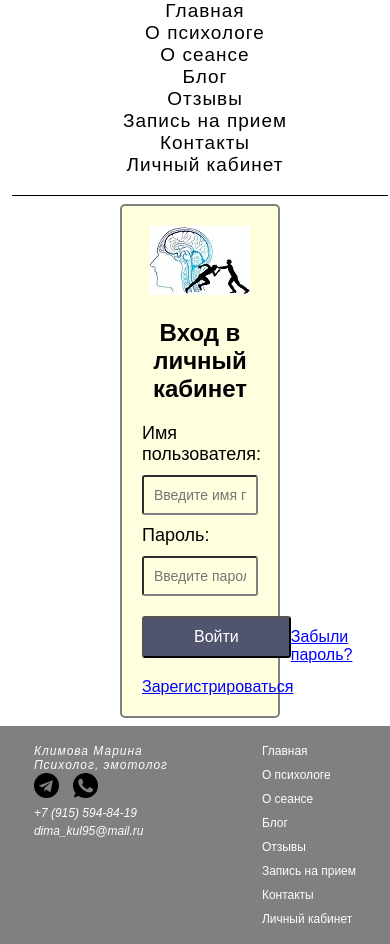
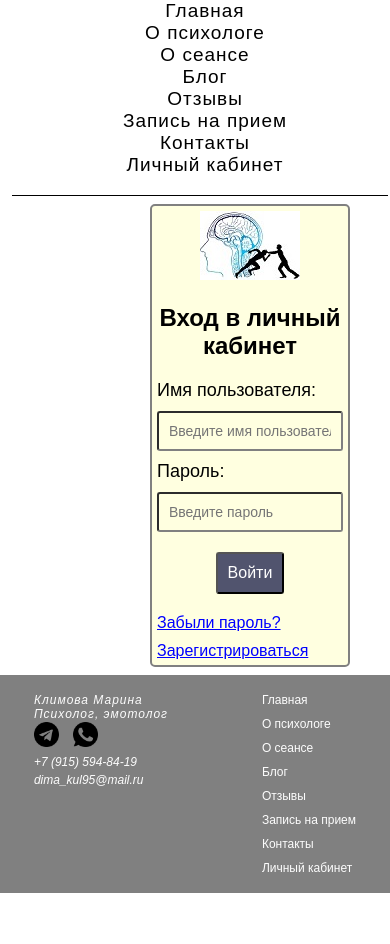
Before and after one commit to k-d-yu/Project_Graduation, a Django app: page /personal_account/login/ in a window 390 px wide; the page is wider, and only the part inside the window is pictured. Shown: the part 169-1113 px from the top of that part. After the commit the page ends 1062 px from the top of that part, so only its background shows below. Run offline with Django 4.2, Linux system fonts and the light colour scheme.

Commit message:
eighteenth

```diff
--- a/Project/main/static/css/style.css
+++ b/Project/main/static/css/style.css
@@ -473,6 +473,7 @@ body{
     align-items: center;
     margin-top: 2%;
     margin-bottom: 2%;
+    min-width: 500px;
 }
 
 .login_card{
@@ -787,7 +788,6 @@ body{
     cursor: pointer;
     border-radius: 10px;
     background: white;
-    width: 30%;
 }
 
 .photo_password button:hover{
@@ -813,7 +813,7 @@ body{
     list-style: none;
     margin: 0;
     padding: 0;
-    max-width: 50%;
+    /* max-width: 50%; */
     font-size: 18px;
 }
 
@@ -860,6 +860,7 @@ body{
     display: flex;
     align-items: baseline;
     justify-content: center;
+    flex-wrap: wrap;
 }
 
 .bcg_appointment{
@@ -1092,3 +1093,120 @@ body{
         margin-left: 20%;
     }
 }
+
+@media (max-width: 820px){
+    .login_container_but{
+        display: block;
+    }
+}
+
+@media (max-width: 820px){
+    .login_but_but{
+        text-align: center;
+    }
+}
+
+@media (max-width: 820px){
+    .login_a_psw{
+        margin-bottom: 10px;
+    }
+}
+
+@media (max-width: 740px){
+    .login_but{
+        padding: 10px 42px;
+    }
+
+    .login_but_reg{
+        text-align: center;
+    }
+}
+
+@media (max-width: 696px){
+    .login_but{
+        padding: 10px 20px;
+    }
+
+    .login_but_reg{
+        text-align: center;
+    }
+}
+
+@media (max-width: 600px){
+    .login_card{
+        padding: 1%;
+    }
+
+    .login_but{
+        padding: 10px 10px;
+    }
+
+    .login_but_reg{
+        text-align: center;
+    }
+}
+
+@media (max-width: 900px){
+    .login_a_psw{
+        margin-bottom: 10px;
+    }
+}
+
+@media (max-width: 1030px){
+    .form_del_but{
+        gap: 10px;
+        flex-direction: column;
+    }
+}
+
+@media (max-width: 760px){
+    .profile_card{
+        padding: 10px;
+        width: 40%;
+    }
+
+    .profile_card a{
+        font-size: 16px;
+        letter-spacing: 0;
+        line-height: 2;
+    }
+}
+
+@media (max-width: 480px){
+    .profile_card{
+        padding: 5px;
+        width: 50%;
+    }
+}
+
+@media (max-width: 1500px){
+    .photo_password form{
+        font-size: 16px;
+    }
+
+    .photo_password .errorlist, .wrap .errorlist{
+        font-size: 14px;
+    }
+}
+
+@media (max-width: 1200px){
+    .photo_password form{
+        font-size: 14px;
+    }
+
+    .photo_password .errorlist, .wrap .errorlist{
+        font-size: 12px;
+    }
+}
+
+@media (max-width: 900px){
+    .photo_password form{
+        width: 50%;
+    }
+}
+
+@media (max-width: 520px){
+    .photo_password form{
+        width: 60%;
+    }
+}
--- a/Project/personal_account/templates/personal_account/login.html
+++ b/Project/personal_account/templates/personal_account/login.html
@@ -25,7 +25,7 @@
                 {% endfor %}
 
             {% endfor %}
-            <div>
+            <div class="login_but_reg">
                 <input class="login_but" type="submit" value="Зарегистрироваться">
             </div>
         </form>
@@ -53,10 +53,10 @@
             </div>
                 <input class="login_input" type="password" name="password" placeholder="Введите пароль">
             <div class="login_container_but">
-                <div>
+                <div class="login_but_but">
                     <input class="login_but" type="submit" value="Войти">
                 </div>
-                <a href="{% url 'personal_account:password-reset' %}" class="login_a">Забыли пароль?</a>
+                <div class="login_a_psw"><a href="{% url 'personal_account:password-reset' %}" class="login_a">Забыли пароль?</a></div>
             </div>
         </form>
         <a href="{% url 'personal_account:register' %}" class="login_a">Зарегистрироваться</a>
--- a/Project/personal_account/templates/personal_account/password-subject-reset-mail.html
+++ b/Project/personal_account/templates/personal_account/password-subject-reset-mail.html
@@ -1 +1 @@
-Письмо о восстановлении пароля на сайте 127.0.0.1:2000
+Письмо о восстановлении пароля на сайте 127.0.0.1
```
Also changed, not shown: Project/db.sqlite3.
